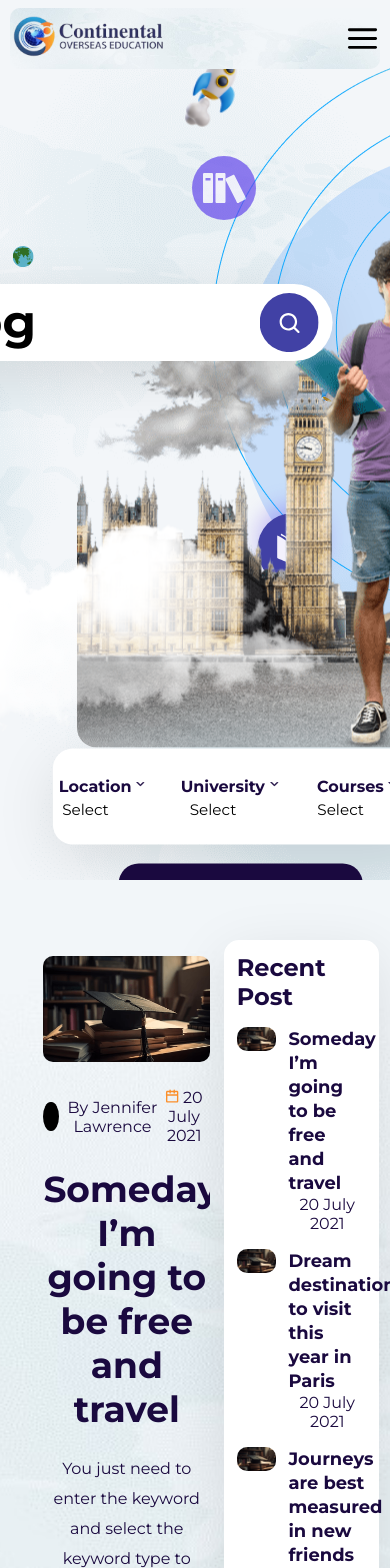
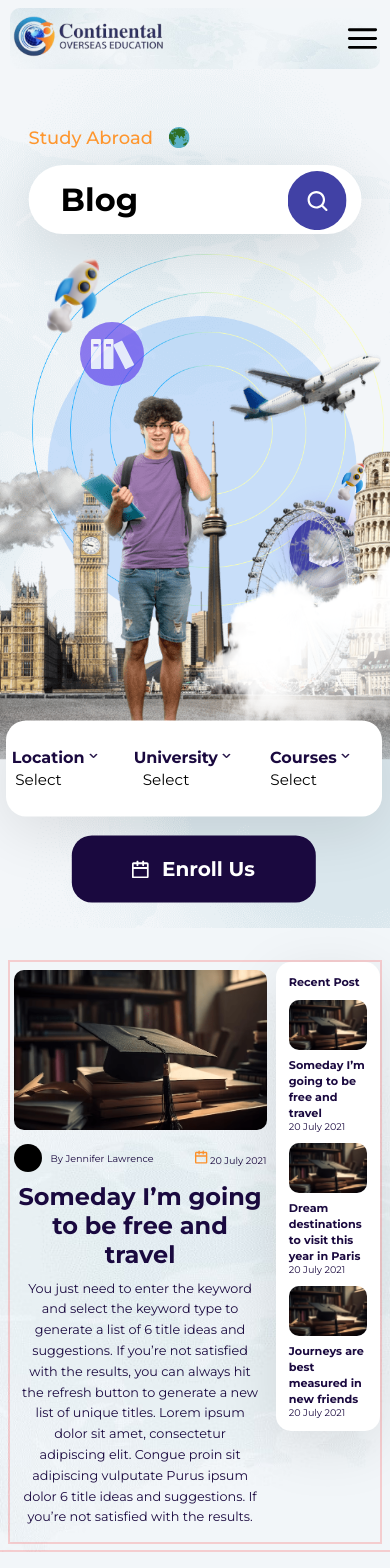
Before and after one commit to amal-tapclone/continental_ui, a React (Create React App) app: page /blogs in a window 390 px wide. Shown: the top 1568 px of the page. Built offline with nearby package versions, Linux system fonts and the light colour scheme.

Commit message:
search remove

```diff
--- a/src/Components/Header/Header.css
+++ b/src/Components/Header/Header.css
@@ -154,7 +154,8 @@ nav .contactBtn {
 }
 
 .hero_content .abroad_search {
-  display: inline-flex;
+  /* display: inline-flex; */
+  display: none;
   flex-direction: column;
   align-items: flex-start;
   gap: 0.93rem;
@@ -385,6 +386,10 @@ nav .contactBtn {
     margin-left: 12%;
   }
 
+  .hero_content .ladyGlobe {
+    bottom: 8%;
+  }
+
   nav .links .nav_links {
     width: 25.8rem;
     font-size: 1.1rem;
@@ -459,11 +464,11 @@ nav .contactBtn {
 
   /* end navbar */
   .header_wrap {
-    height: 68rem;
+    height: 58rem;
   }
 
   .hero_section {
-    height: 55.7rem;
+    height: 40.7rem;
   }
 
   .hero_content {
@@ -501,7 +506,11 @@ nav .contactBtn {
   }
 
   .hero_content .circle_text {
-    position: relative;
+    /* position: relative; */
+    top: -22%;
+    transform: translate(-50%, 0);
+    left: 50%;
+    width: 100%;
   }
 
   .hero_content .circle_text p {
@@ -527,14 +536,14 @@ nav .contactBtn {
 
   .hero_content .ladyGlobe {
     width: 103.5%;
-    bottom: 22%;
+    bottom: 17%;
   }
 
   .course_panel {
     margin-top: 0;
     width: 23.5rem;
     left: 50.5%;
-    bottom: 10.8%;
+    bottom: -2.8%;
     height: 6rem;
   }
 
--- a/src/Components/Header/Header.jsx
+++ b/src/Components/Header/Header.jsx
@@ -58,7 +58,7 @@ const Header = () => {
   }, []);
 
   return (
-    <section className={`header_wrap`}>
+    <section className={`header_wrap testBorder`}>
       <NavBar />
       <div className={`hero_section  testBorder`}>
         <div className={`hero_content testBorder`}>
--- a/src/Components/HeaderBlog/HeaderBlog.css
+++ b/src/Components/HeaderBlog/HeaderBlog.css
@@ -37,8 +37,8 @@
   z-index: 2;
 }
 
-.blog_hero_section .blogMainImage .aboutImg {
-  /* width: 100%; */
+.blog_hero_section .blogMainImage .blog-main {
+  width: 100%;
   border-radius: 20px;
 }
 
@@ -131,3 +131,51 @@
     left: -10%;
   }
 }
+
+@media (max-width: 480px) {
+  .blog_head_wrap {
+    height: 58rem;
+  }
+
+  .blog_hero_section .blogMainImage {
+    left: 64.5%;
+    top: 80%;
+    width: 40rem;
+  }
+
+  .blog_hero_section .blogMainImage .blog-main {
+    width: 100%;
+  }
+
+  .blog_hero_section .bgCircle {
+    width: 22rem;
+    bottom: -10%;
+    right: -5%;
+  }
+
+  .blog_hero_section .bgCircle .bg-circle {
+    width: 100%;
+  }
+
+  .blog_hero_section .blog_search {
+    top: 18%;
+    width: 97%;
+    left: 50%;
+  }
+
+  .blog_hero_section .blog_search_curv {
+    height: 4.3rem;
+    padding: 0 1rem 0 2rem;
+  }
+
+  .blog_search_curv h3 {
+    font-size: 2rem;
+  }
+
+  .blogMainImage .course_panel {
+    transform: translate(-50%, -50%);
+    left: 42%;
+  }
+
+
+}
--- a/src/Components/HeaderBlog/HeaderBlog.jsx
+++ b/src/Components/HeaderBlog/HeaderBlog.jsx
@@ -33,7 +33,7 @@ const HeaderBlog = () => {
         </div>
 
         <div className="bgCircle">
-          <img src={bgCircle} alt="bg-circle" />
+          <img className="bg-circle" src={bgCircle} alt="bg-circle" />
           <img src={launchRocket} className="launchRocket" alt="bg-circle" />
           <img
             src={launchRocket}
@@ -47,7 +47,7 @@ const HeaderBlog = () => {
         </div>
 
         <div className="blogMainImage    blog">
-          <img src={blogMainBg} className="aboutImg" alt="bg-circle" />
+          <img src={blogMainBg} className="blog-main" alt="bg-circle" />
           <img src={cloud} className="cloud migrage-cloud" alt="bg-circle" />
           <img src={cloud} className="cloud migrage-cloud" alt="bg-circle" />
 
--- a/src/Components/RecentBlogPost/RecentBlogPostSection.css
+++ b/src/Components/RecentBlogPost/RecentBlogPostSection.css
@@ -41,6 +41,10 @@
   font-size: 1rem;
   font-weight: 400;
   line-height: 30px;
+}
+
+.res-blog-post .BlogPost .blogImage img {
+  width: 100%;
 }
 
 .res-blog-post .BlogPost h1 {
@@ -123,3 +127,64 @@
   font-size: 1rem;
   font-weight: 400;
 }
+
+@media (max-width: 480px) {
+  .RecentBlogPost {
+    height: 39rem;
+  }
+  .RecentBlogPost .RecentBlogWrap {
+    width: 95%;
+    height: 93%;
+    gap: 1.5%;
+  }
+  .RecentBlogWrap .res-blog-post {
+    flex: 0.75;
+    padding-top: 0.5rem;
+  }
+
+  .res-blog-post .BlogPost {
+    width: 97%;
+    gap: 0.6rem;
+  }
+  .BlogPost .blog-info .author-info,
+  .blog-date {
+    font-size: 0.6rem;
+  }
+  .res-blog-post .BlogPost h1 {
+    font-size: 1.5rem;
+  }
+
+  .res-blog-post .BlogPost .postDesc {
+    font-size: 0.8rem;
+    line-height: 1.3rem;
+    width: 95%;
+    margin: 0 auto;
+  }
+
+  .RecentBlogWrap .res-blog-posts {
+    flex: 0.3;
+  }
+
+  .res-blog-posts .RecentBlogs h3 {
+    font-size: 0.7rem;
+  }
+  .RecentBlogs .rec-blog-card {
+    flex-direction: column;
+    margin-top: 0.7rem;
+    gap: 0.2rem;
+  }
+  .RecentBlogs .rec-blog-card .img {
+    width: 100%;
+  }
+  .RecentBlogs .rec-blog-card .blog-text {
+    width: 100%;
+  }
+  .rec-blog-card .blog-text h5 {
+    font-size: 0.7rem;
+    line-height: 1rem;
+  }
+  .rec-blog-card .blog-text p {
+    font-size: 0.6rem;
+    text-align: start;
+  }
+}
--- a/src/Components/RecentBlogPost/RecentBlogPostSection.jsx
+++ b/src/Components/RecentBlogPost/RecentBlogPostSection.jsx
@@ -17,8 +17,8 @@ const RecentBlogPostSection = () => {
     });
   };
   return (
-    <section className="RecentBlogPost" ref={parentDivRef}>
-      <div className="RecentBlogWrap ">
+    <section className="RecentBlogPost testBorder" ref={parentDivRef}>
+      <div className="RecentBlogWrap testBorder">
         <div className="res-blog-post ">
           <BlogPost blogData={selectedBlog} />
         </div>
--- a/src/Hooks/useStickyNav.js
+++ b/src/Hooks/useStickyNav.js
@@ -11,7 +11,6 @@ const useStickyNav = () => {
           document.documentElement.scrollHeight - windowHeight;
         const scrollPosition = window.scrollY;
         const percentage = (scrollPosition / totalHeight) * 100;
-        console.log(percentage);
         if (percentage > 2) {
           setIsSticky(true);
         } else {
```
Also changed, not shown: src/Components/RecentBlogPost/BlogPost.jsx (line endings or trailing spaces).
